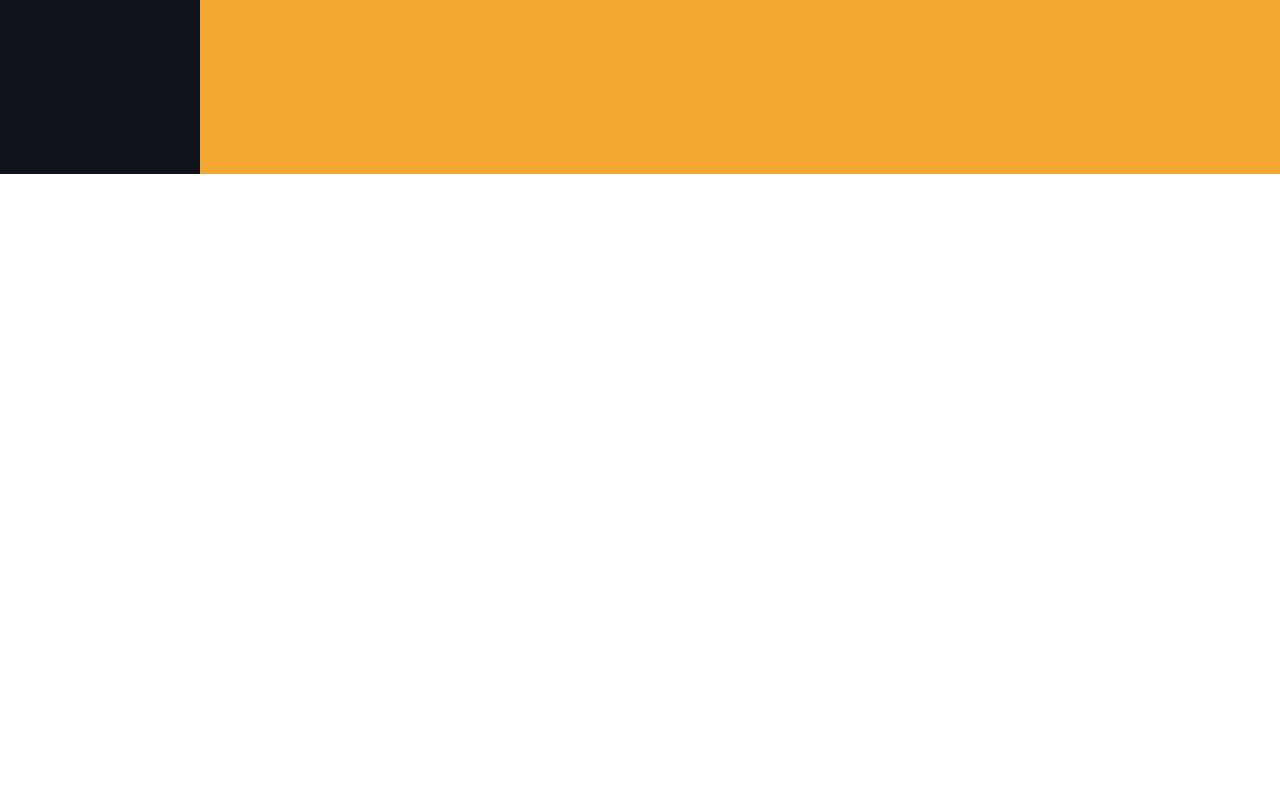
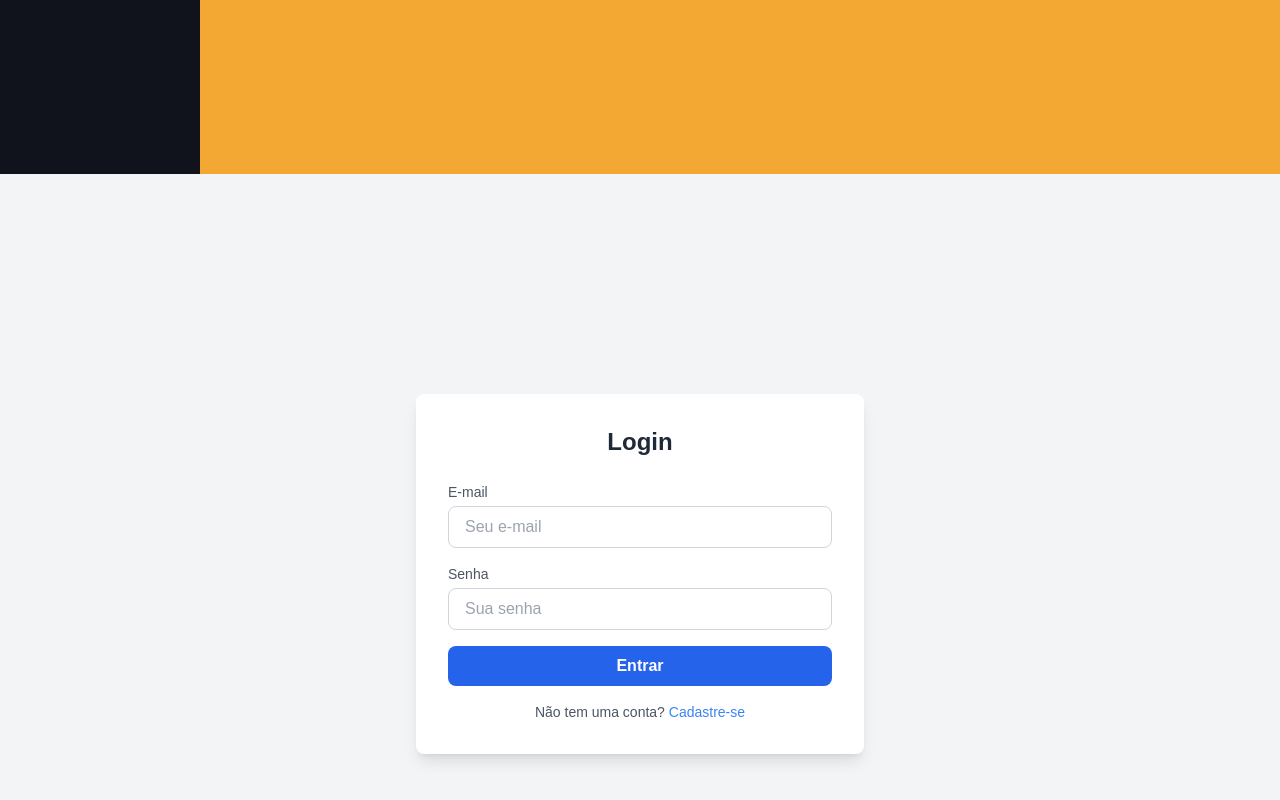
Before and after one commit to AnabelMarinho/Componentes-Nextjs, a Next.js app: page /Hero in a window 1280 px wide. Shown: the part 798-1598 px from the top of the page. Before the commit the page ends 972 px from the top, so only its background shows below. Built offline with nearby package versions, Linux system fonts and the light colour scheme.

Commit message:
Criando outra pagina

```diff
--- a/src/app/Hero/page.tsx
+++ b/src/app/Hero/page.tsx
@@ -51,6 +51,52 @@ export default function SvgsPage() {
 
 
 
+      <section className="flex items-center justify-center min-h-screen bg-gray-100">
+      <div className="w-full max-w-md p-8 bg-white rounded-lg shadow-lg">
+        <h2 className="text-2xl font-bold text-center text-gray-800 mb-6">Login</h2>
+        <form action="/login" method="POST" className="space-y-4">
+          <div>
+            <label htmlFor="email" className="block text-sm font-medium text-gray-600">
+              E-mail
+            </label>
+            <input
+              type="email"
+              id="email"
+              name="email"
+              className="w-full mt-1 px-4 py-2 border border-gray-300 rounded-lg focus:ring-blue-500 focus:border-blue-500"
+              placeholder="Seu e-mail"
+              required
+            />
+          </div>
+          <div>
+            <label htmlFor="password" className="block text-sm font-medium text-gray-600">
+              Senha
+            </label>
+            <input
+              type="password"
+              id="password"
+              name="password"
+              className="w-full mt-1 px-4 py-2 border border-gray-300 rounded-lg focus:ring-blue-500 focus:border-blue-500"
+              placeholder="Sua senha"
+              required
+            />
+          </div>
+          <button
+            type="submit"
+            className="w-full py-2 px-4 bg-blue-600 text-white font-semibold rounded-lg hover:bg-blue-700 focus:outline-none focus:ring-2 focus:ring-blue-500 focus:ring-offset-1"
+          >
+            Entrar
+          </button>
+        </form>
+        <p className="mt-4 text-center text-sm text-gray-600">
+          Não tem uma conta?{" "}
+          <a href="/signup" className="text-blue-500 hover:underline">
+            Cadastre-se
+          </a>
+        </p>
+      </div>
+    </section>
+
 
     </main>
   );
--- /dev/null
+++ b/src/app/Page3/page.tsx
@@ -0,0 +1,24 @@
+"use client"
+import { useRouter } from 'next/navigation';
+
+export default function Page3() {
+    const router = useRouter();
+    const handleGoHome = () => {
+        router.push('/');
+      };
+  return (
+
+    <main>
+     <div className="flex flex-col justify-center items-center mt-10 p-5 space-y-10">
+        <button
+          onClick={handleGoHome}
+          className="mt-10 px-6 py-3 bg-preto text-branco rounded-lg text-lg shadow-md"
+        >
+          Voltar para a Página Inicial
+        </button>
+      </div>
+
+
+    </main>
+  );
+}
--- a/src/app/page.tsx
+++ b/src/app/page.tsx
@@ -1,19 +1,24 @@
+"use client"
 import Cardmine from "@/components/ui/cardmine";
 import Cardmine2 from "@/components/ui/cardmine2";
 import Cardmine3 from "@/components/ui/cardmine3";
 import CardCircle from "@/components/ui/cardCircle";
 import CardVertical from "@/components/ui/cardVertical";
+import Card from "@/components/ui/cardResponsivo";
 import ContainerButtons from "@/components/ui/containerbuttons";
 import TextBorder from "@/components/ui/TextBorder";
 import CardOval from "@/components/ui/cardOval";
 import TerminalEffect from "@/components/ui/TerminalEfect";
 import Link from "next/link";
 
+export default function Home() {
+  const handleButtonClick = () => {
+    alert("Botão clicado!");
+  };
 
-export default function Home() {
   return (
+    <div className="flex flex-col justify-center items-center mt-10 p-5 space-y-10 bg-branco">
 
-     <div className="flex flex-col justify-center items-center mt-10 p-5 space-y-10 bg-branco">
       <div className="flex gap-3">
         <Link
           href="/SVG"
@@ -28,15 +33,25 @@ export default function Home() {
         >
           Hero
         </Link>
+
+        <Link
+          href="/Page3"
+          className="mt-10 px-6 py-3 bg-rosa text-branco rounded-lg text-lg shadow-md"
+        >
+          Ir para Página 3
+        </Link>
       </div>
+
 
       <ContainerButtons />
       <Cardmine />
+
       <div className="w-full flex flex-wrap justify-center gap-5">
         <Cardmine2 />
         <Cardmine3 />
         <CardCircle />
         <CardVertical />
+
         <div className="flex flex-col">
           <TextBorder />
           <TerminalEffect />
@@ -44,7 +59,16 @@ export default function Home() {
         </div>
       </div>
 
-
+      {/* Adicionando o Componente CardResponsivo */}
+      <div className="w-full max-w-md">
+        <Card
+          title="Meu Card"
+          description="Este é um exemplo de descrição para o card adicionado."
+          imageUrl="/img/fundo2.jpg"
+          buttonText="Clique Aqui"
+          onButtonClick={handleButtonClick}
+        />
+      </div>
     </div>
   );
 }
--- /dev/null
+++ b/src/components/ui/cardResponsivo/index.tsx
@@ -0,0 +1,50 @@
+import React from "react";
+
+interface CardProps {
+  title: string; // O título do card
+  description: string; // A descrição do card
+  imageUrl?: string; // URL da imagem (opcional)
+  buttonText?: string; // Texto do botão (opcional)
+  onButtonClick?: () => void; // Função chamada ao clicar no botão (opcional)
+}
+
+const Card: React.FC<CardProps> = ({
+  title,
+  description,
+  imageUrl,
+  buttonText,
+  onButtonClick,
+}) => {
+  return (
+    <div className="max-w-sm mx-auto bg-white shadow-lg rounded-lg overflow-hidden sm:max-w-md lg:max-w-lg">
+      {/* Imagem */}
+      {imageUrl && (
+        <img
+          src={imageUrl}
+          alt={title}
+          className="w-full h-48 object-cover"
+        />
+      )}
+
+      {/* Conteúdo */}
+      <div className="p-4">
+        <h2 className="text-xl font-bold text-gray-800">{title}</h2>
+        <p className="mt-2 text-gray-600">{description}</p>
+      </div>
+
+      {/* Botão */}
+      {buttonText && (
+        <div className="p-4 bg-gray-100 flex justify-end">
+          <button
+            onClick={onButtonClick}
+            className="px-4 py-2 bg-blue-500 text-white rounded-md hover:bg-blue-600 transition"
+          >
+            {buttonText}
+          </button>
+        </div>
+      )}
+    </div>
+  );
+};
+
+export default Card;
```
Lines whose indentation alone changed are shown as unchanged.
